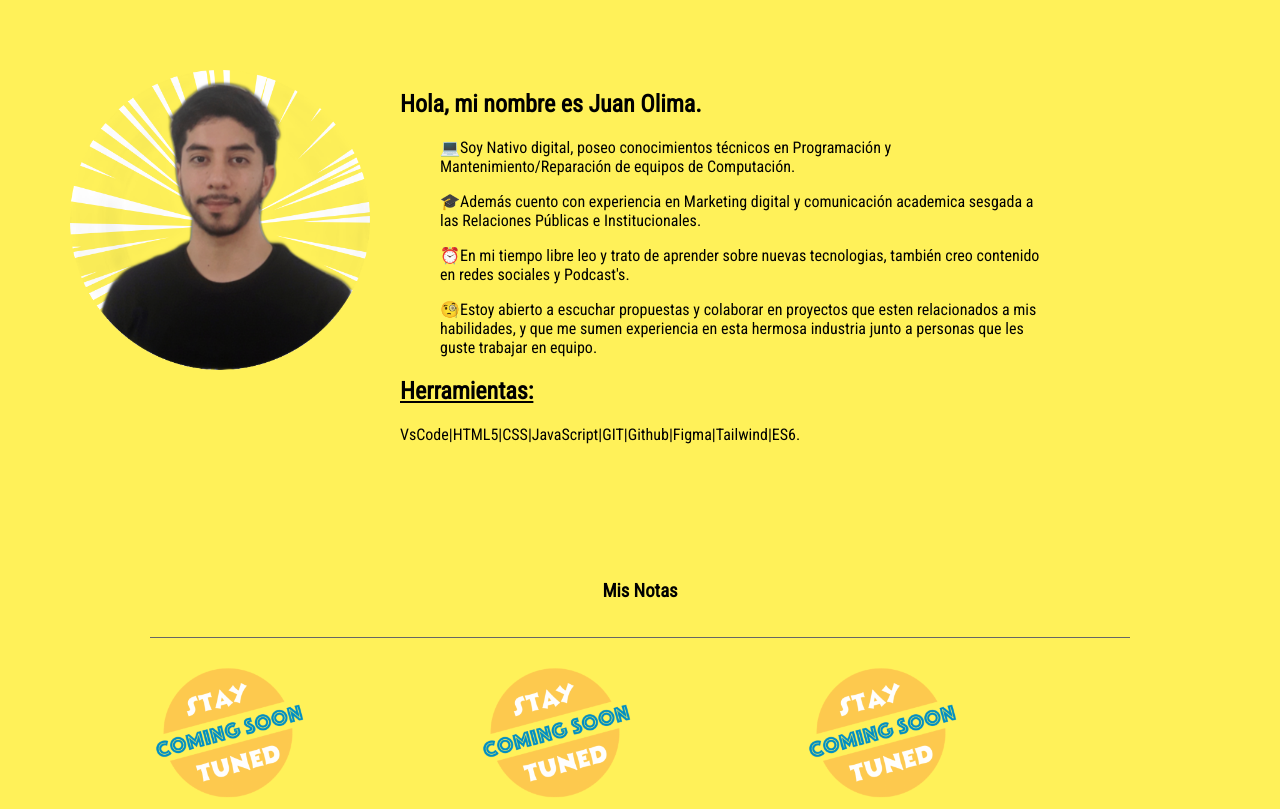
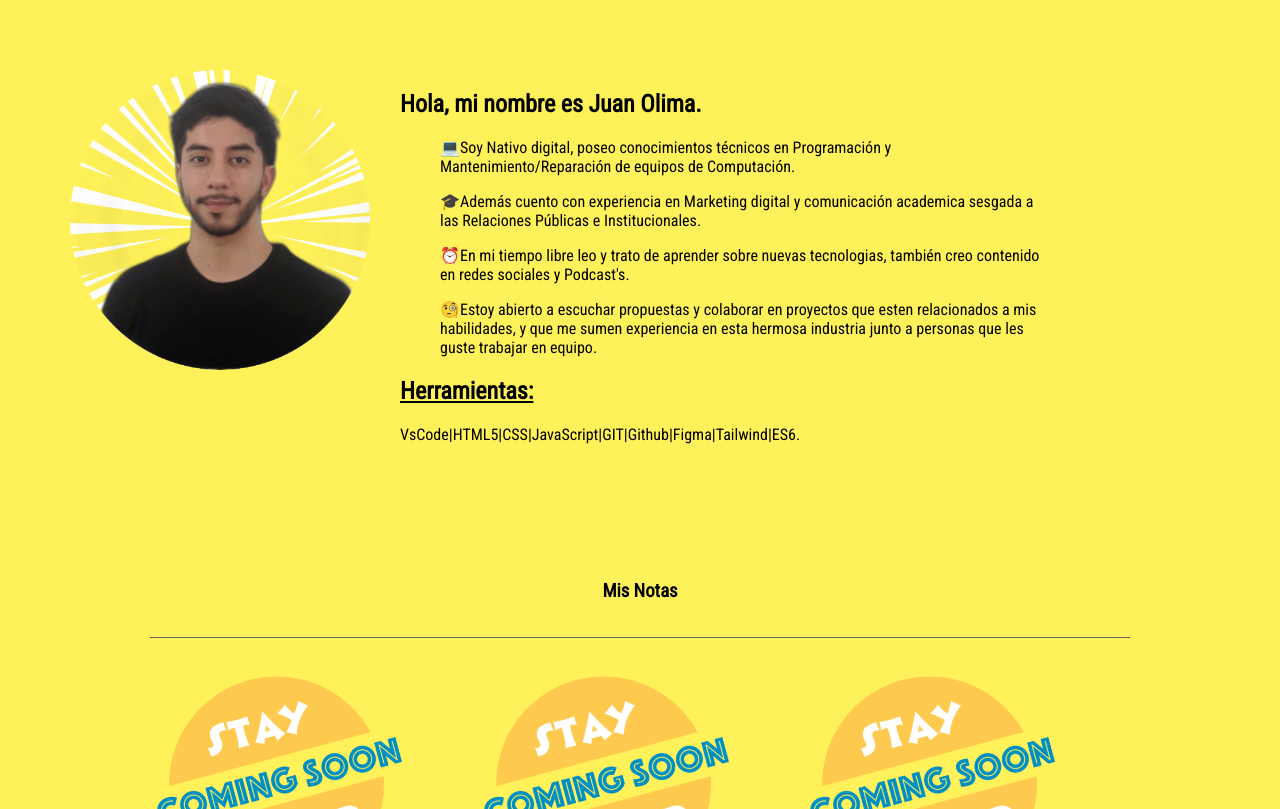
Before and after one commit to olimajs/template-portfolio, a plain HTML site: page aboutme.html in a window 1280 px wide. Shown: the part 143-952 px from the top of the page. Drawn offline with Linux system fonts and the light colour scheme.

Commit message:
update main.css

```diff
--- a/css/main.css
+++ b/css/main.css
@@ -249,6 +249,7 @@ footer p {
     padding: 0 5px;
 }
 
-.abmeheight {
-height: 150px;
+.notes-main-container .note-container .abmeheight {
+width: 250px;
+height: 250px;
 }
```
